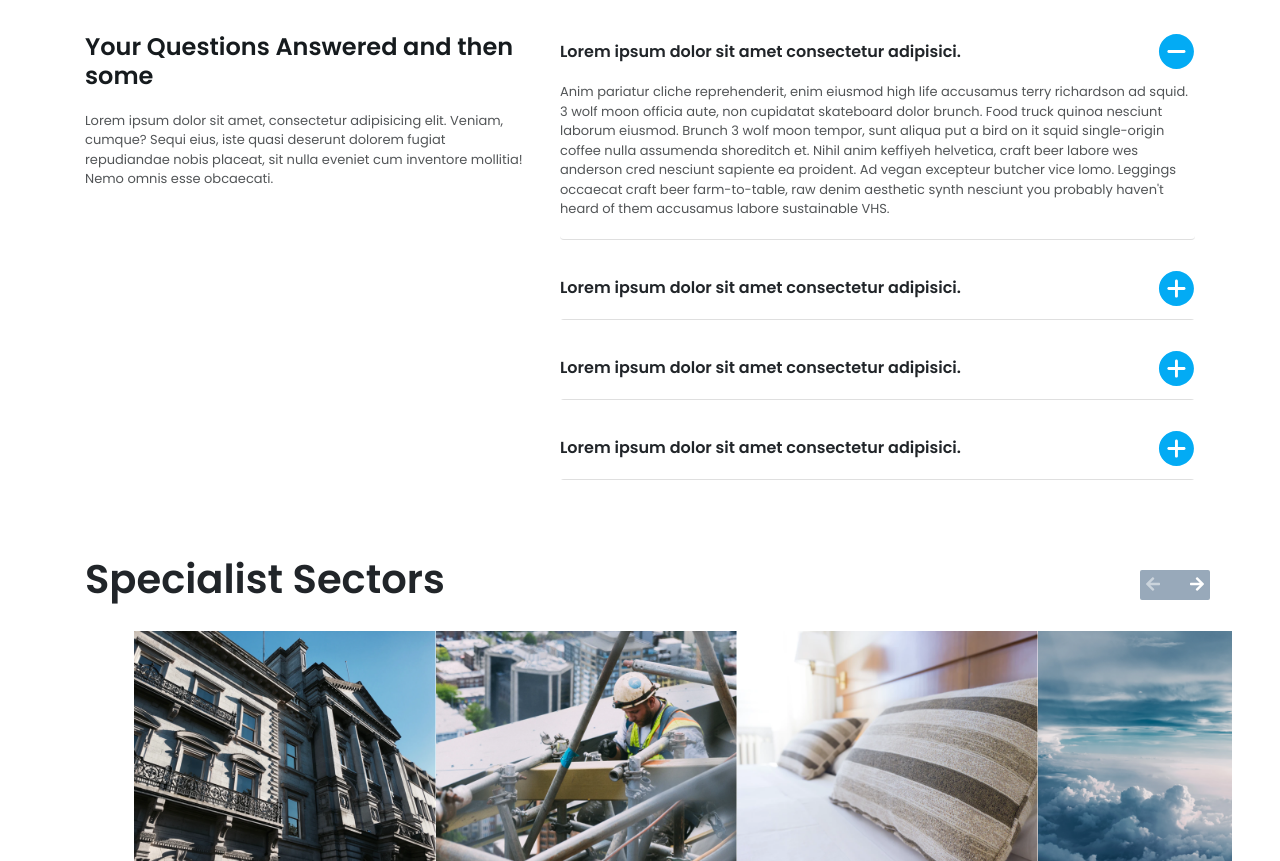
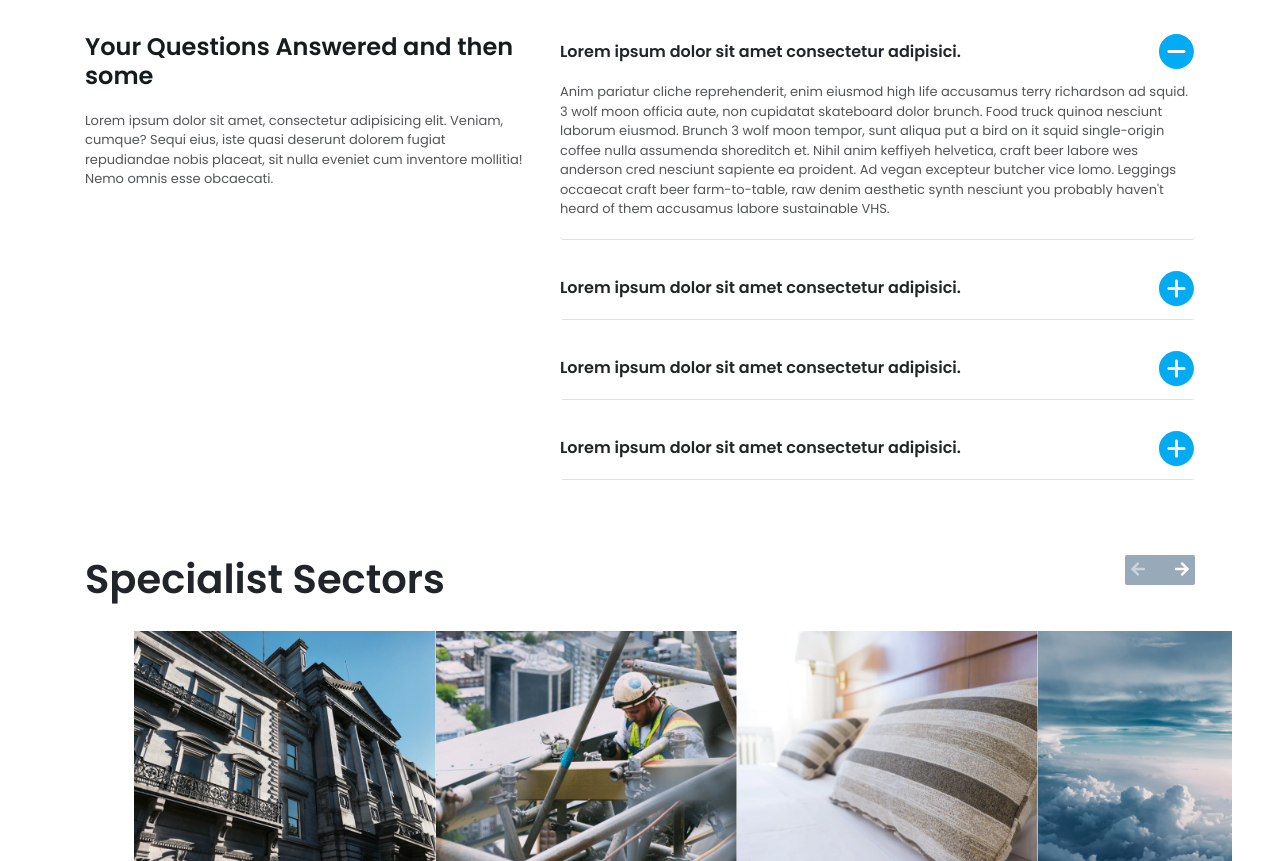
Before and after one commit to shanitripathi/together-digital, a website: page index.html in a window 1280 px wide. Shown: the part 1783-2644 px from the top of the page. Drawn offline with nearby package versions, Linux system fonts and the light colour scheme.

Commit message:
margin fixed

```diff
--- a/assets/scss/_advanced-section.scss
+++ b/assets/scss/_advanced-section.scss
@@ -214,9 +214,6 @@
       display: flex;
       justify-content: space-between;
       border-radius: 2px;
-      position: absolute;
-      right: 0;
-      bottom: 20%;
     }
     button {
       border: none;
```
Also changed, not shown: assets/css/main.css, 1 other file.
